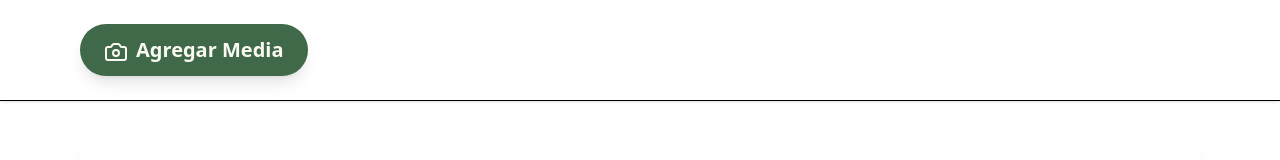
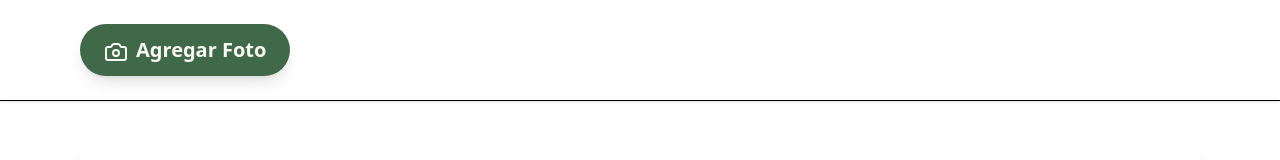
Before and after one commit to Chuyto70/weddin-app, a Next.js app: page /gallery in a window 1280 px wide. Shown: the top 160 px of the page. Built offline with nearby package versions, Linux system fonts and the light colour scheme.

Commit message:
feat(gallery): restrict uploads to images only
- Update button text from "Agregar Media" to "Agregar Foto"
- Change file input accept attribute to "image/*" only, removing video support

```diff
--- a/app/gallery/page.tsx
+++ b/app/gallery/page.tsx
@@ -15,7 +15,7 @@ export default function GalleryPage() {
               className="flex items-center justify-center gap-2 bg-primary hover:bg-primary/90 text-primary-foreground font-semibold py-3 px-6 rounded-full transition-all duration-200 shadow-lg hover:shadow-xl transform hover:-translate-y-0.5 text-xl font-bold flex gap-2 items-center"
             >
               <Camera className='self-end' />
-              Agregar Media
+              Agregar Foto
             </Link>
           </div>
         </div>
--- a/components/PhotoUpload.tsx
+++ b/components/PhotoUpload.tsx
@@ -201,7 +201,7 @@ export default function PhotoUpload() {
           <input
             ref={fileInputRef}
             type="file"
-            accept="image/*,video/*"
+            accept="image/*"
             onChange={handleFileSelect}
             className="hidden"
           />
```
